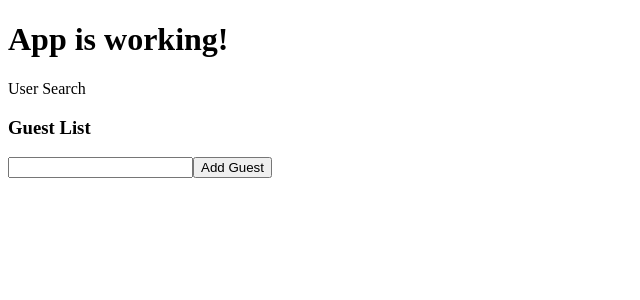
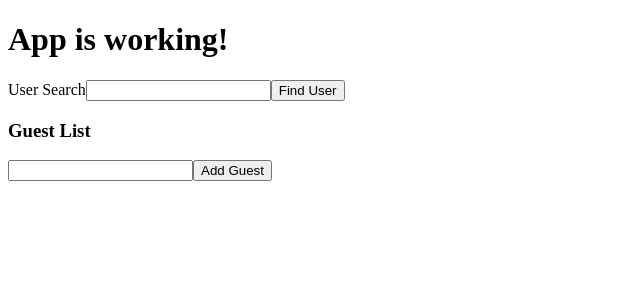
Before and after one commit to MihaiGitHub/rts-2, a React (Create React App) app: page / in a window 1280 px wide. Shown: the top 300 px of the page, without its empty margins (0-640 px from the left). Built offline with nearby package versions, Linux system fonts and the light colour scheme.

Commit message:
Create search user function

```diff
--- a/src/state/UserSearch.tsx
+++ b/src/state/UserSearch.tsx
@@ -7,7 +7,21 @@
 ];
 
 const UserSearch: React.FC = () => {
-  return <div>User Search</div>;
+  const [name, setName] = useState("");
+
+  const onClick = () => {
+    const foundUser = users.find((user) => {
+      return user.name === name;
+    });
+  };
+
+  return (
+    <div>
+      User Search
+      <input value={name} onChange={(e) => setName(e.target.value)} />
+      <button onClick={onClick}> Find User</button>
+    </div>
+  );
 };
 
 export default UserSearch;
```
